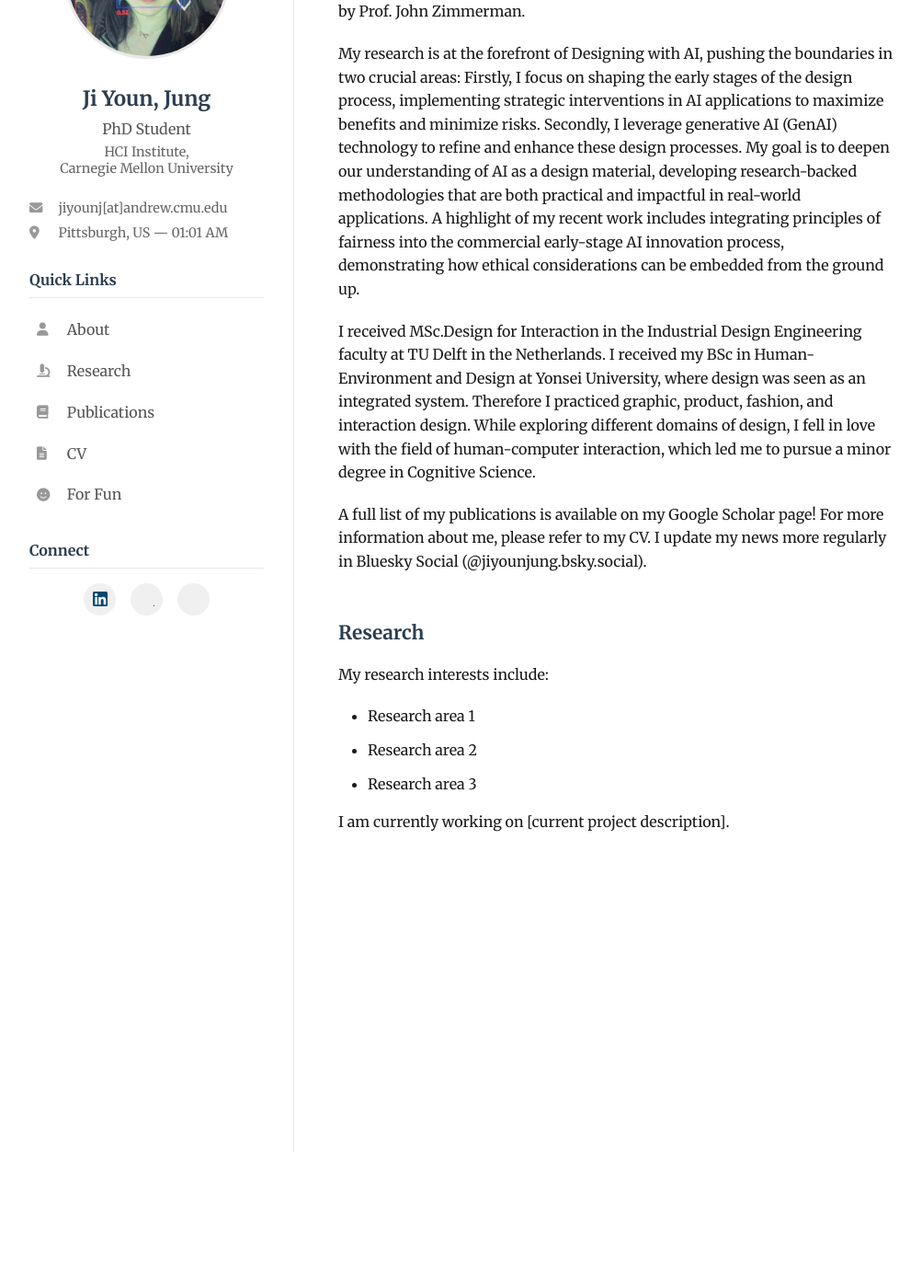
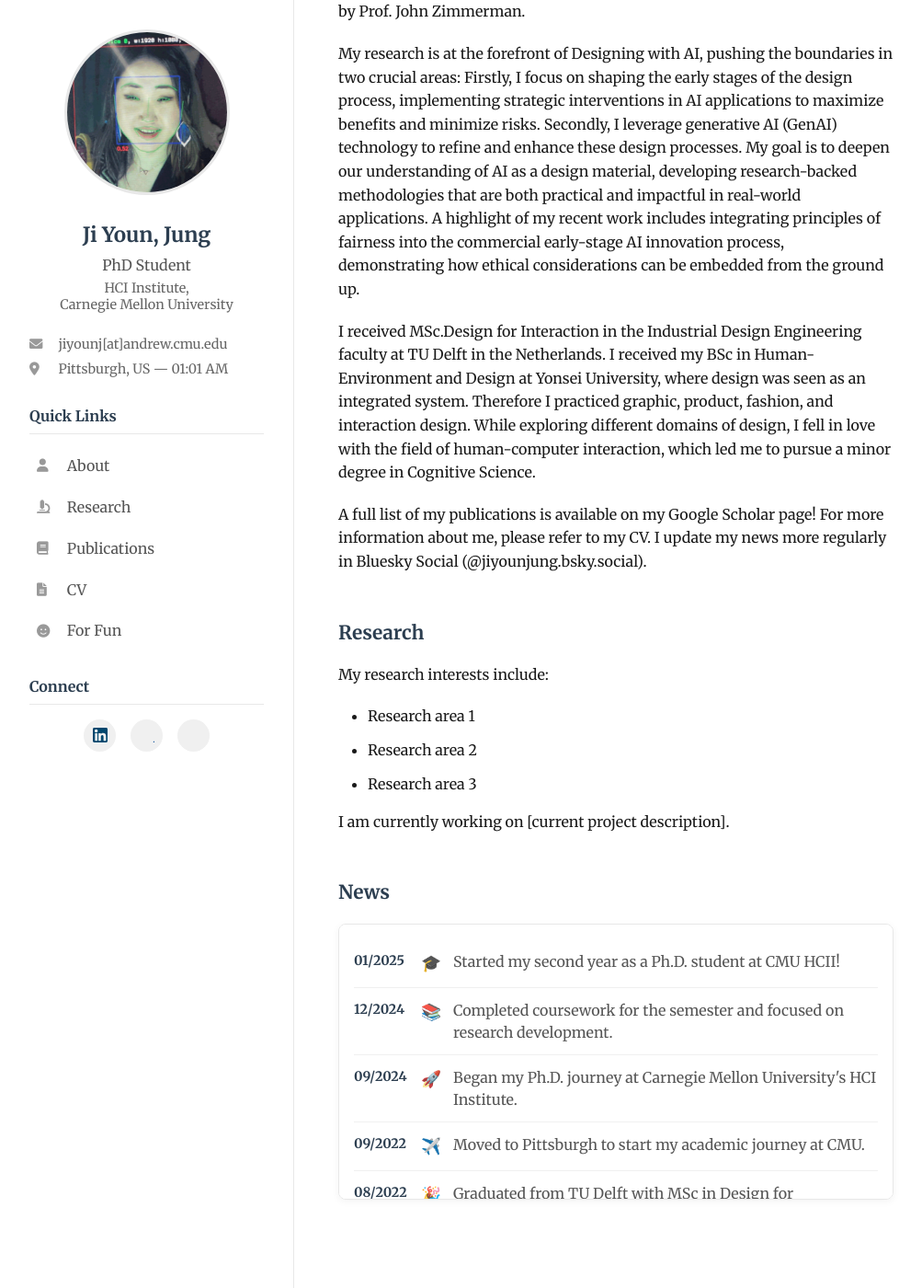
Before and after one commit to jiyoun-jung/jiyounjung, a Jekyll site: the page built from index.html, in a window 1280 px wide and 1400 px high, scrolled down 148 px. Shown: the whole window at 92% size, without its empty margins (40-1043 px from the left). Built offline with Jekyll 4.4.1, drawn with Linux system fonts in a browser that asks for light colours; some web fonts are replaced; before the commit the page ends 1150 px from its top, so only the background shows below that.

Commit message:
News section

```diff
--- a/index.html
+++ b/index.html
@@ -24,3 +24,39 @@
   </ul>
   <p>I am currently working on [current project description].</p>
 </section>
+
+<section class="content-section">
+  <h2>News</h2>
+  <div class="news-container">
+    <div class="news-item">
+      <span class="news-date">01/2025</span>
+      <span class="news-emoji">🎓</span>
+      <span class="news-text">Started my second year as a Ph.D. student at CMU HCII!</span>
+    </div>
+    <div class="news-item">
+      <span class="news-date">12/2024</span>
+      <span class="news-emoji">📚</span>
+      <span class="news-text">Completed coursework for the semester and focused on research development.</span>
+    </div>
+    <div class="news-item">
+      <span class="news-date">09/2024</span>
+      <span class="news-emoji">🚀</span>
+      <span class="news-text">Began my Ph.D. journey at Carnegie Mellon University's HCI Institute.</span>
+    </div>
+    <div class="news-item">
+      <span class="news-date">09/2022</span>
+      <span class="news-emoji">✈️</span>
+      <span class="news-text">Moved to Pittsburgh to start my academic journey at CMU.</span>
+    </div>
+    <div class="news-item">
+      <span class="news-date">08/2022</span>
+      <span class="news-emoji">🎉</span>
+      <span class="news-text">Graduated from TU Delft with MSc in Design for Interaction. I received Cum Laude and with Honors!</span>
+    </div>
+    <div class="news-item">
+        <span class="news-date">05/2022</span>
+        <span class="news-emoji">✈️</span>
+        <span class="news-text">First CHI attedance in New Orleans! Super excited to present my work!</span>
+      </div>
+  </div>
+</section>
--- a/styles.css
+++ b/styles.css
@@ -268,20 +268,78 @@
     gap: 0.5rem;
     background: #f0f0f0;
     color: #555;
-    padding: 1rem 2rem;
+    padding: 0.75rem 1.5rem;
+    border-radius: 6px;
     text-decoration: none;
-    border-radius: 6px;
-    font-weight: 600;
     transition: all 0.3s ease;
-    margin: 1rem 0;
     border: 1px solid #e0e0e0;
 }
 
 .cv-download-btn:hover {
     background: #e0e0e0;
-    color: #333;
     transform: translateY(-1px);
-    box-shadow: 0 4px 12px rgba(0, 0, 0, 0.1);
+    box-shadow: 0 2px 8px rgba(0,0,0,0.1);
+}
+
+/* News Section */
+.news-container {
+    max-height: 300px;
+    overflow-y: auto;
+    background: white;
+    border-radius: 8px;
+    border: 1px solid #e8e8e8;
+    box-shadow: 0 2px 8px rgba(0,0,0,0.05);
+    padding: 1rem;
+}
+
+.news-item {
+    display: flex;
+    align-items: flex-start;
+    gap: 0.75rem;
+    padding: 0.75rem 0;
+    border-bottom: 1px solid #f0f0f0;
+}
+
+.news-item:last-child {
+    border-bottom: none;
+}
+
+.news-date {
+    font-weight: 600;
+    color: #2c3e50;
+    min-width: 60px;
+    font-size: 0.9rem;
+}
+
+.news-emoji {
+    font-size: 1.1rem;
+    min-width: 24px;
+    text-align: center;
+}
+
+.news-text {
+    color: #555;
+    line-height: 1.5;
+    flex: 1;
+}
+
+/* Custom scrollbar for news container */
+.news-container::-webkit-scrollbar {
+    width: 6px;
+}
+
+.news-container::-webkit-scrollbar-track {
+    background: #f1f1f1;
+    border-radius: 3px;
+}
+
+.news-container::-webkit-scrollbar-thumb {
+    background: #c1c1c1;
+    border-radius: 3px;
+}
+
+.news-container::-webkit-scrollbar-thumb:hover {
+    background: #a8a8a8;
 }
 
 /* Animations */
```
